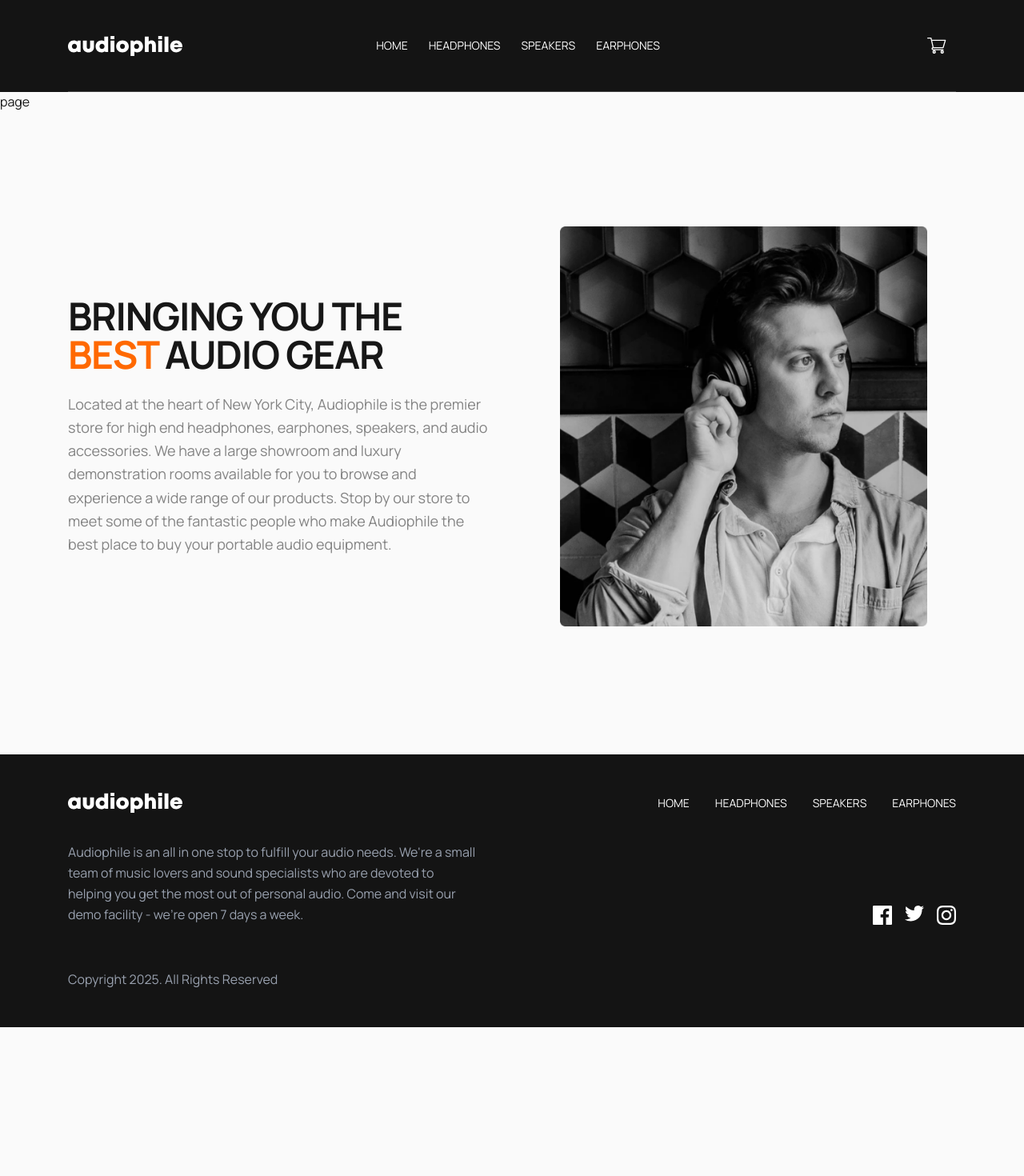
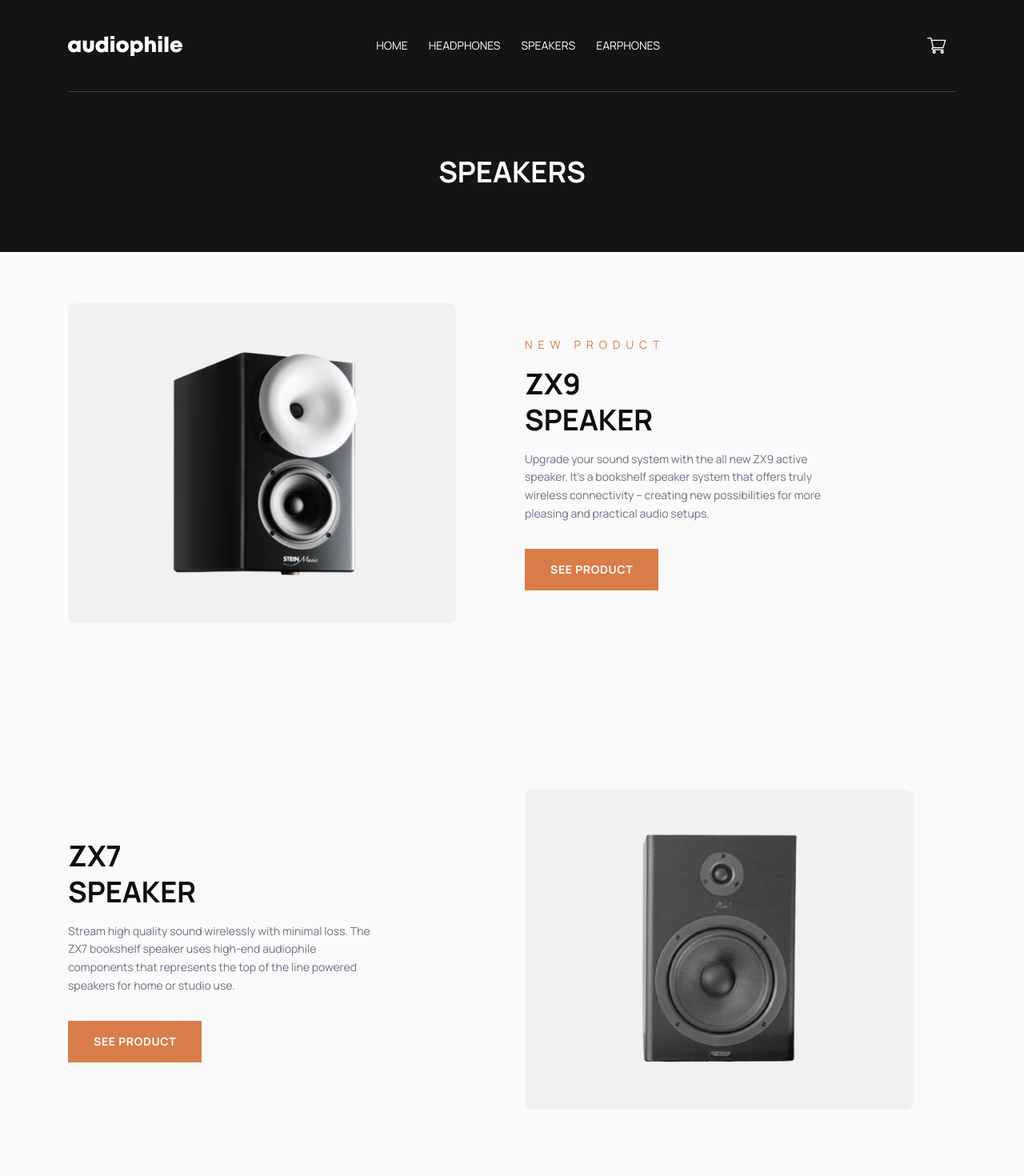
Before and after one commit to J9-tops/hng13-stage-3-audiophile-ecommerce, a Next.js app: page /speakers in a window 1280 px wide. Shown: the top 1470 px of the page at 80% size. Before the commit the page ends 1284 px from the top, so only its background shows below. Built offline with nearby package versions, Linux system fonts and the light colour scheme.

Commit message:
feat: add speakers page

```diff
--- a/src/app/speakers/page.tsx
+++ b/src/app/speakers/page.tsx
@@ -1,3 +1,15 @@
+import { AudioProductsSection } from "@/components/pages/home/ProductShowCase";
+import HeroSection from "@/components/pages/speakers/HeroSection";
+import SecondProduct from "@/components/pages/speakers/SecondProduct";
+import TopProduct from "@/components/pages/speakers/TopProduct";
+
 export default function Page() {
-  return <div>page</div>;
+  return (
+    <>
+      <HeroSection />
+      <TopProduct />
+      <SecondProduct />
+      <AudioProductsSection />
+    </>
+  );
 }
--- /dev/null
+++ b/src/components/pages/speakers/HeroSection.tsx
@@ -0,0 +1,11 @@
+export default function HeroSection() {
+  return (
+    <section className="relative flex min-h-50 w-full items-center justify-center overflow-hidden bg-[#141414] px-6 py-16 md:py-20 lg:py-0">
+      <div className="relative mx-auto flex w-full max-w-277.5 items-center justify-center">
+        <h1 className="text-center text-2xl font-bold text-white md:text-3xl lg:text-4xl">
+          SPEAKERS
+        </h1>
+      </div>
+    </section>
+  );
+}
--- /dev/null
+++ b/src/components/pages/speakers/SecondProduct.tsx
@@ -0,0 +1,42 @@
+import Image from "next/image";
+
+export default function SecondProduct() {
+  return (
+    <section className="mb-20 px-6 py-16 md:px-12 lg:px-0">
+      <div className="mx-auto max-w-277.5 lg:min-h-100">
+        <div className="flex transform grid-cols-1 flex-col-reverse items-center gap-8 text-center lg:grid lg:grid-cols-2 lg:text-left">
+          <div className="flex flex-col justify-center space-y-4">
+            <h1 className="text-4xl leading-tight font-bold text-black">
+              ZX7
+              <br />
+              SPEAKER
+            </h1>
+
+            <p className="mx-auto max-w-sm text-sm leading-relaxed text-gray-500 md:max-w-lg lg:mx-0 lg:max-w-sm">
+              Stream high quality sound wirelessly with minimal loss. The ZX7
+              bookshelf speaker uses high-end audiophile components that
+              represents the top of the line powered speakers for home or studio
+              use.
+            </p>
+
+            <div className="pt-4">
+              <button className="bg-[#D87D4A] px-8 py-4 text-sm font-bold tracking-wider text-white transition-colors duration-300 hover:bg-[#FBAF85]">
+                SEE PRODUCT
+              </button>
+            </div>
+          </div>
+
+          <div className="flex h-full w-full justify-center rounded-lg bg-[#F1F1F1] p-10 lg:h-100 lg:w-9/10">
+            <Image
+              src="/images/speakers/sample-2.png"
+              alt="XX99 Mark I Headphones"
+              width={250}
+              height={250}
+              className="object-contain"
+            />
+          </div>
+        </div>
+      </div>
+    </section>
+  );
+}
--- /dev/null
+++ b/src/components/pages/speakers/TopProduct.tsx
@@ -0,0 +1,46 @@
+import Image from "next/image";
+
+export default function TopProduct() {
+  return (
+    <section className="mb-20 px-6 py-16 md:px-12 lg:px-0">
+      <div className="mx-auto max-w-277.5 lg:min-h-100">
+        <div className="grid grid-cols-1 items-center gap-8 text-center lg:grid-cols-2 lg:text-left">
+          <div className="flex h-full justify-center rounded-lg bg-[#F1F1F1] p-10 lg:h-100 lg:w-9/10">
+            <Image
+              src="/images/speakers/sample.png"
+              alt="XX99 Mark II Headphones"
+              width={250}
+              height={250}
+              className="object-contain"
+            />
+          </div>
+
+          <div className="flex flex-col justify-center space-y-4">
+            <p className="text-sm font-normal tracking-[0.5em] text-[#D87D4A]">
+              NEW PRODUCT
+            </p>
+
+            <h1 className="text-4xl leading-tight font-bold text-black">
+              ZX9
+              <br />
+              SPEAKER
+            </h1>
+
+            <p className="mx-auto max-w-sm text-sm leading-relaxed text-gray-500 md:max-w-lg lg:mx-0 lg:max-w-sm">
+              Upgrade your sound system with the all new ZX9 active speaker.
+              It’s a bookshelf speaker system that offers truly wireless
+              connectivity -- creating new possibilities for more pleasing and
+              practical audio setups.
+            </p>
+
+            <div className="pt-4">
+              <button className="bg-[#D87D4A] px-8 py-4 text-sm font-bold tracking-wider text-white transition-colors duration-300 hover:bg-[#FBAF85]">
+                SEE PRODUCT
+              </button>
+            </div>
+          </div>
+        </div>
+      </div>
+    </section>
+  );
+}
```
Also changed, not shown: public/images/speakers/sample-2.png (added), public/images/speakers/sample.png (added).
